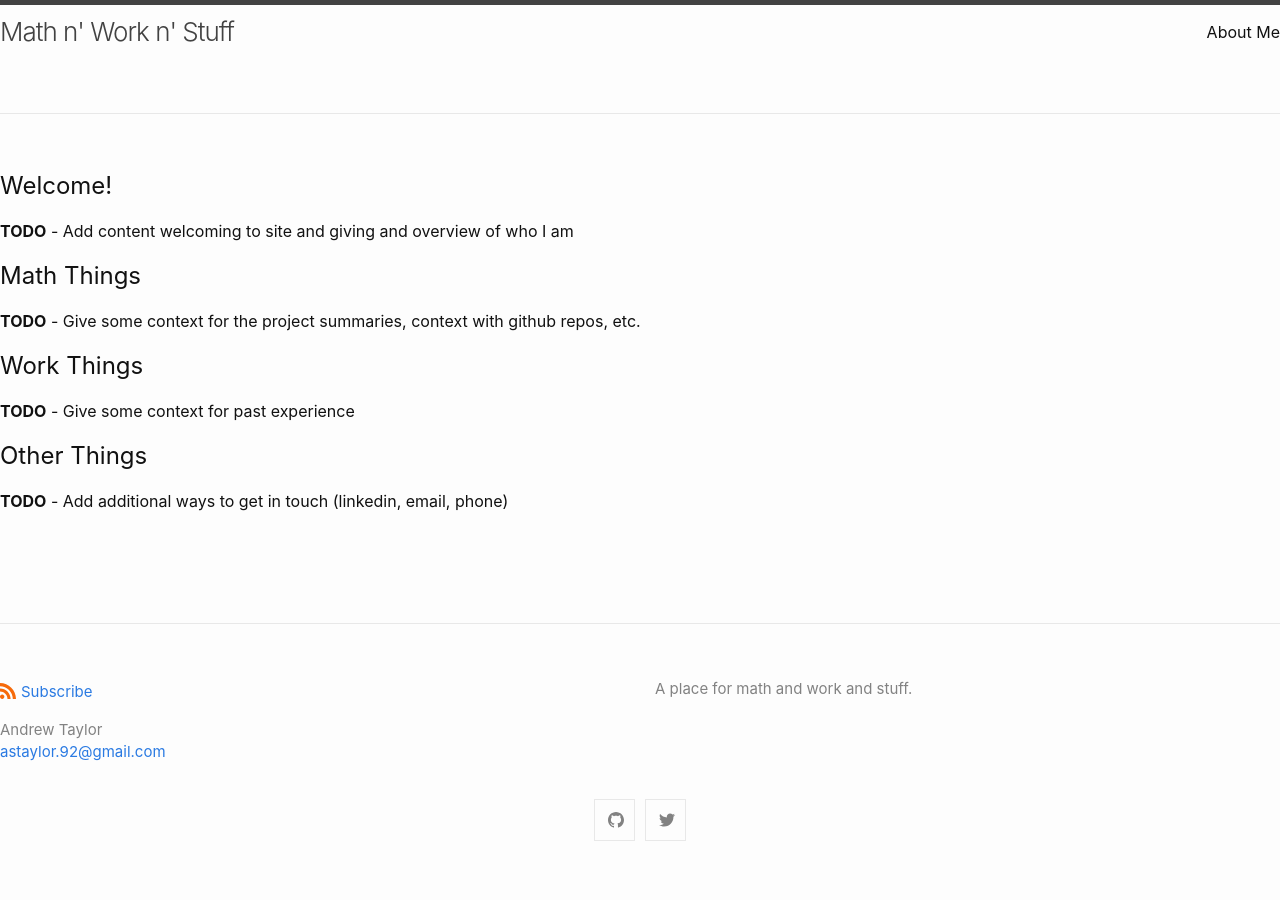
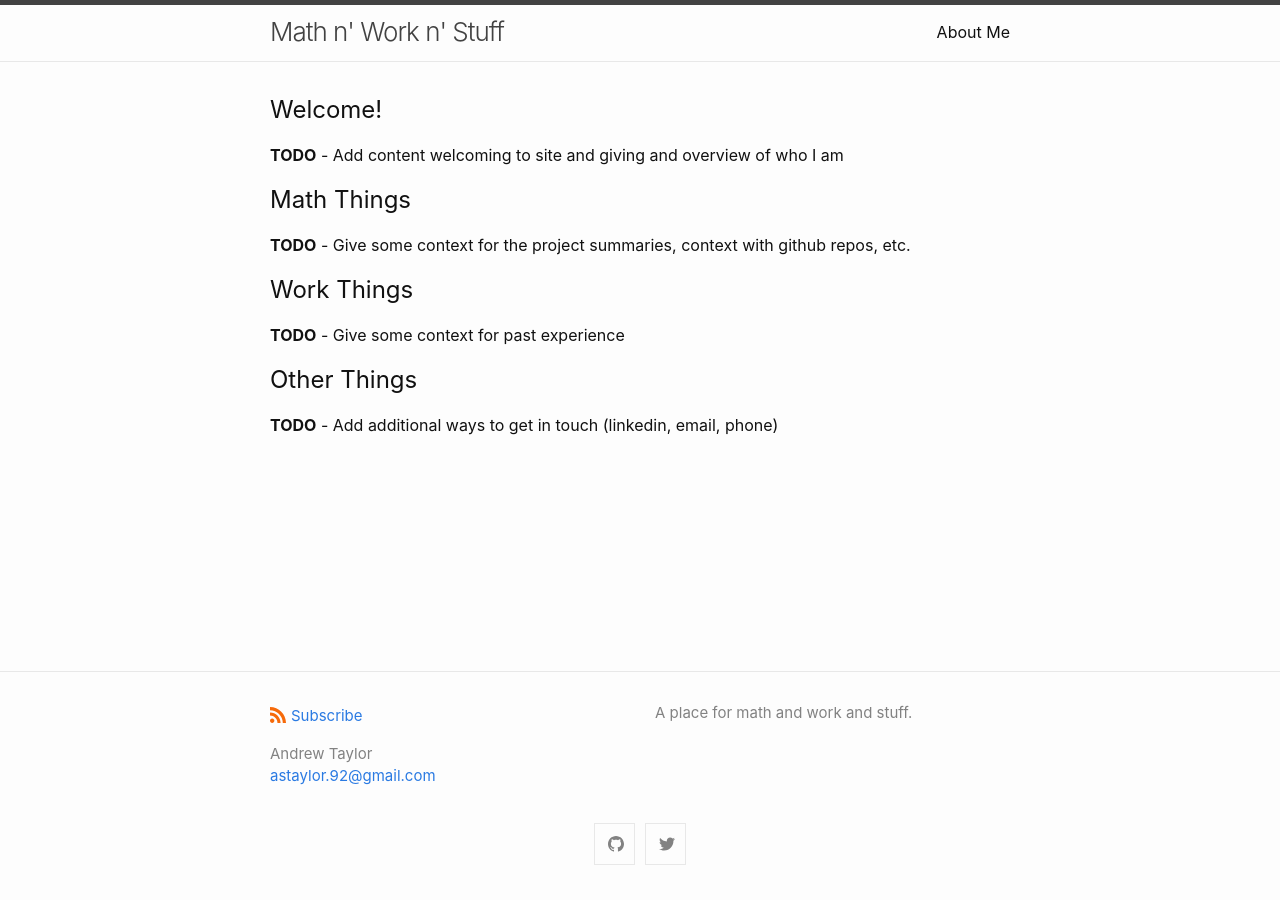
Before and after one commit to astaylor92/astaylor92.github.io, a Jekyll site: the page built from docs/index.markdown, in a window 1280 px wide. Built offline with Jekyll 4.4.1, drawn with Linux system fonts in a browser that asks for light colours; our own code applies the rules of GitHub Pages for plain Markdown files.

Commit message:
Update custom-styles.scss

```diff
--- a/docs/_sass/minima/custom-styles.scss
+++ b/docs/_sass/minima/custom-styles.scss
@@ -1,5 +1,5 @@
 // Placeholder to allow defining custom styles that override everything else.
 // (Use `_sass/minima/custom-variables.scss` to override variable defaults)
-div {
+#imgmodule{
     display: inline;
 }
```
